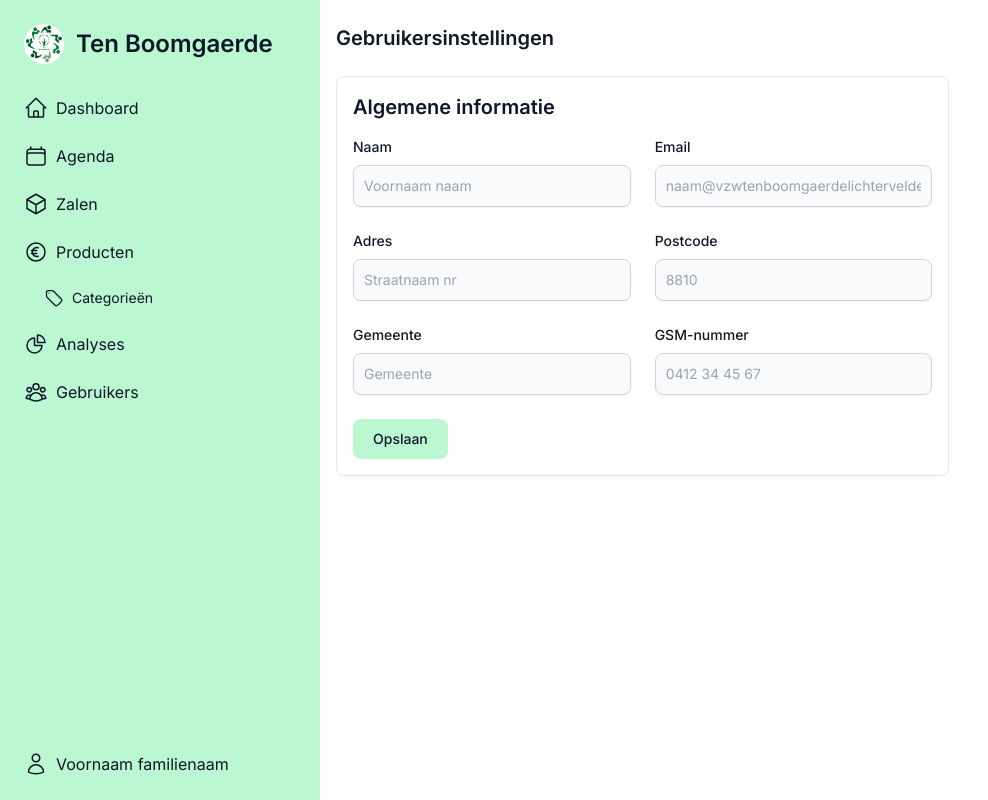
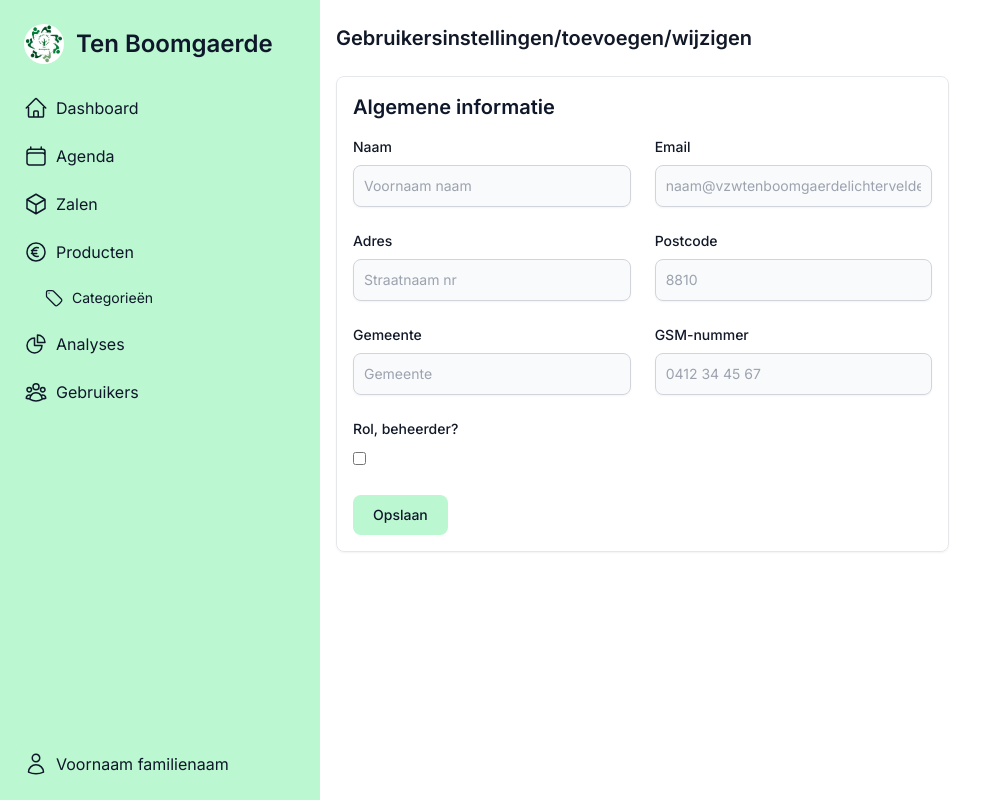
Before and after one commit to WEB4YOU-BE/P007-TenBoomgaerde, a Next.js app: page /dashboard/settings in a window 1280 px wide. Shown: the whole page, without its empty margins (0-988 px from the left). Built offline with nearby package versions, Linux system fonts and the light colour scheme.

Commit message:
Linked the 'add' button for ad an user
Signed-off-by: Tiebe Deweerdt <tiebe.dw1@gmail.com>

```diff
--- a/src/app/dashboard/settings/page.tsx
+++ b/src/app/dashboard/settings/page.tsx
@@ -2,7 +2,7 @@ export default function Index() {
     return <main className={"w-full min-h-[100svh]"}>
         <div className={"grid grid-cols-1 px-4 pt-6 xl:grid-cols-3 xl:gap-4"}>
             <div className={"mb-4 col-span-full xl:mb-2"}>
-                <h1 className={"text-xl font-semibold text-gray-900"}>Gebruikersinstellingen</h1>
+                <h1 className={"text-xl font-semibold text-gray-900"}>Gebruikersinstellingen/toevoegen/wijzigen</h1>
             </div>
             <div className={"col-span-2"}>
                 <div className={"p-4 mb-4 border border-gray-200 rounded-lg shadow-sm 2xl:col-span-2"}>
@@ -51,6 +51,14 @@ export default function Index() {
                                        className={"shadow-sm bg-gray-50 border border-gray-300 text-gray-900 sm:text-sm rounded-lg focus:ring-primary-500 focus:border-primary-500 block w-full p-2.5"}
                                        placeholder={"0412 34 45 67"} required/>
                             </div>
+                            <div className={"col-span-6 sm:col-span-3"}>
+                                <label htmlFor={"role"}
+                                       className={"block mb-2 text-sm font-medium text-gray-900"}>Rol,
+                                    beheerder?</label>
+                                <input type={"checkbox"} name={"role"} id={"role"}
+                                       className={""}
+                                       placeholder={"0412 34 45 67"} required/>
+                            </div>
                             <div className={"col-span-6 sm:col-span-full"}>
                                 <button
                                     className={"bg-green-200 hover:bg-green-300 focus:ring-4 focus:ring-green-300 font-medium rounded-lg text-sm px-5 py-2.5 text-center"}
--- a/src/app/dashboard/users/page.tsx
+++ b/src/app/dashboard/users/page.tsx
@@ -1,3 +1,5 @@
+import Link from "next/link";
+
 export default function Index() {
     return <main className={"w-full min-h-[100svh]"}>
         <div className={"p-4 block sm:flex items-center justify-between"}>
@@ -25,7 +27,8 @@ export default function Index() {
                             </svg>
                             Bijwerken
                         </button>
-                        <button
+                        <Link
+                            href={"/dashboard/settings"}
                             className={"inline-flex items-center justify-center w-1/2 px-3 py-2 text-sm font-medium text-center rounded-lg bg-green-200 hover:bg-green-300 focus:ring-4 focus:ring-green-300 sm:w-auto"}>
                             <svg className={"w-5 h-5 mr-2 -ml-1"} fill={"currentColor"} viewBox={"0 0 20 20"}
                                  xmlns={"http://www.w3.org/2000/svg"}>
@@ -34,7 +37,7 @@ export default function Index() {
                                 ></path>
                             </svg>
                             Toevoegen
-                        </button>
+                        </Link>
                     </div>
                 </div>
             </div>
```
